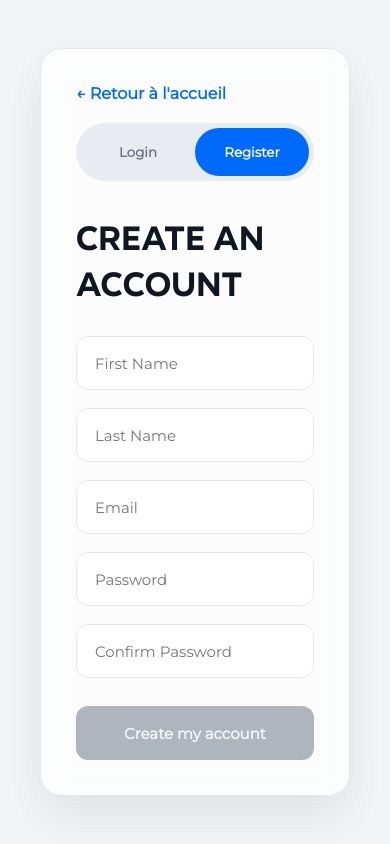
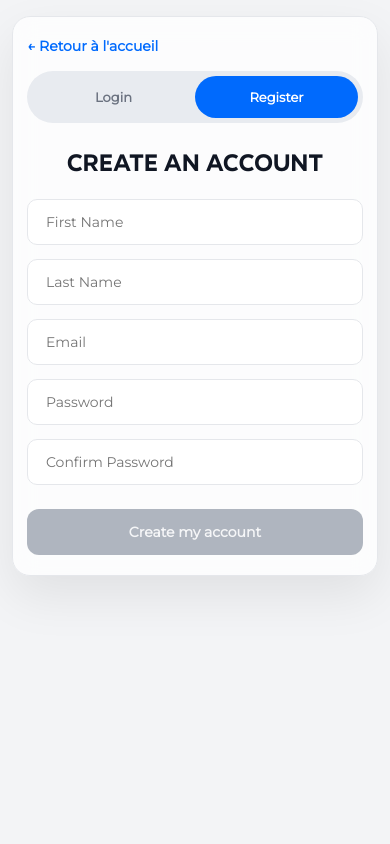
Before and after one commit to Arthur640-ctrl/Boty, a Next.js app in the folder front/: page /auth in a window 390 px wide. Built offline with nearby package versions, Linux system fonts and the light colour scheme.

Commit message:
Add responsive on the auth page

```diff
--- a/front/src/app/auth/auth.module.css
+++ b/front/src/app/auth/auth.module.css
@@ -4,7 +4,8 @@
   display: flex;
   justify-content: center;
   align-items: center;
-  padding: 40px;
+  padding: 24px;
+  box-sizing: border-box;
 }
 
 .card {
@@ -16,6 +17,7 @@
   border-radius: 22px;
   padding: 35px;
   box-shadow: 0 20px 50px rgba(0,0,0,.08);
+  box-sizing: border-box;
 }
 
 .backButton {
@@ -41,6 +43,7 @@
   border-radius: 999px;
   padding: 5px;
   margin-bottom: 35px;
+  width: 100%;
 }
 
 .switch button {
@@ -86,10 +89,12 @@
   font-size: 34px;
   color: var(--dark-neutral);
   margin-bottom: 10px;
+  text-align: center;
 }
 
 .form input {
-  height: 54px;
+  width: 100%;
+  min-height: 54px;
   border: 1px solid var(--border);
   border-radius: 12px;
   padding: 0 18px;
@@ -97,6 +102,7 @@
   font-size: 15px;
   background: white;
   transition: .2s;
+  box-sizing: border-box;
 }
 
 .form input:focus {
@@ -107,7 +113,7 @@
 
 .submit {
   margin-top: 10px;
-  height: 54px;
+  min-height: 54px;
   border: none;
   border-radius: 12px;
   background: var(--primary);
@@ -154,6 +160,7 @@
     padding: 24px;
     background: rgba(10, 16, 29, 0.32);
     backdrop-filter: blur(6px);
+    box-sizing: border-box;
 }
 
 .popup_container {
@@ -163,6 +170,7 @@
     border: 1px solid var(--border);
     border-radius: 18px;
     box-shadow: 0 20px 45px rgba(0, 0, 0, 0.14);
+    box-sizing: border-box;
 }
 
 .popup_infos {
@@ -224,3 +232,79 @@
 .popup_button:hover {
     border-radius: 14px;
 }
+
+@media (max-width: 640px) {
+  .page {
+    padding: 16px;
+    align-items: flex-start;
+    padding-top: 24px;
+  }
+
+  .card {
+    padding: 24px 18px;
+    border-radius: 18px;
+  }
+
+  .backButton {
+    margin-bottom: 16px;
+    font-size: 14px;
+  }
+
+  .switch {
+    margin-bottom: 24px;
+  }
+
+  .switch button {
+    height: 44px;
+    font-size: 14px;
+  }
+
+  .form {
+    gap: 14px;
+  }
+
+  .form h1 {
+    font-size: 28px;
+    margin-bottom: 6px;
+  }
+
+  .form input,
+  .submit {
+    min-height: 50px;
+    font-size: 14px;
+  }
+
+  .popup_background {
+    padding: 16px;
+  }
+
+  .popup_container {
+    padding: 20px;
+  }
+}
+
+@media (max-width: 420px) {
+  .page {
+    padding: 12px;
+    padding-top: 16px;
+  }
+
+  .card {
+    padding: 20px 14px;
+  }
+
+  .switch button {
+    height: 42px;
+    font-size: 13px;
+  }
+
+  .form h1 {
+    font-size: 24px;
+  }
+
+  .form input,
+  .submit {
+    min-height: 46px;
+    border-radius: 10px;
+  }
+}
```
